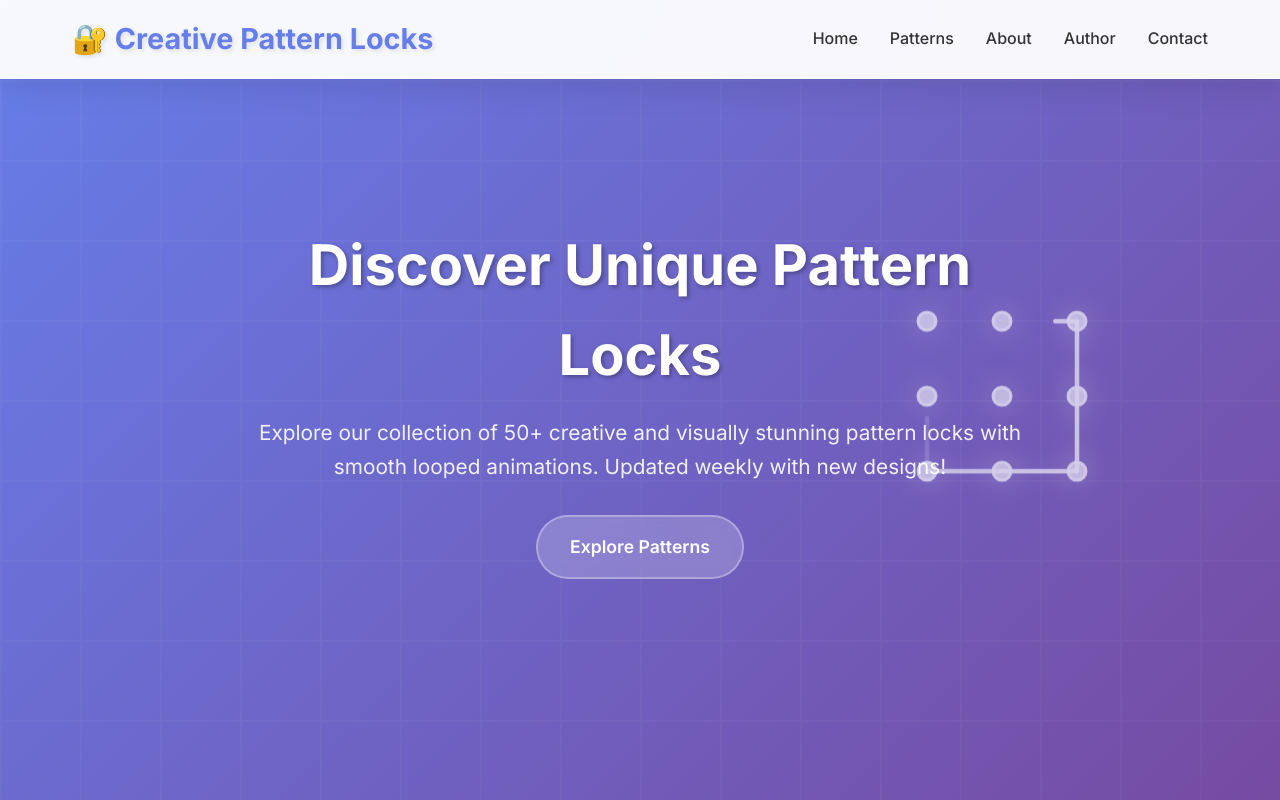
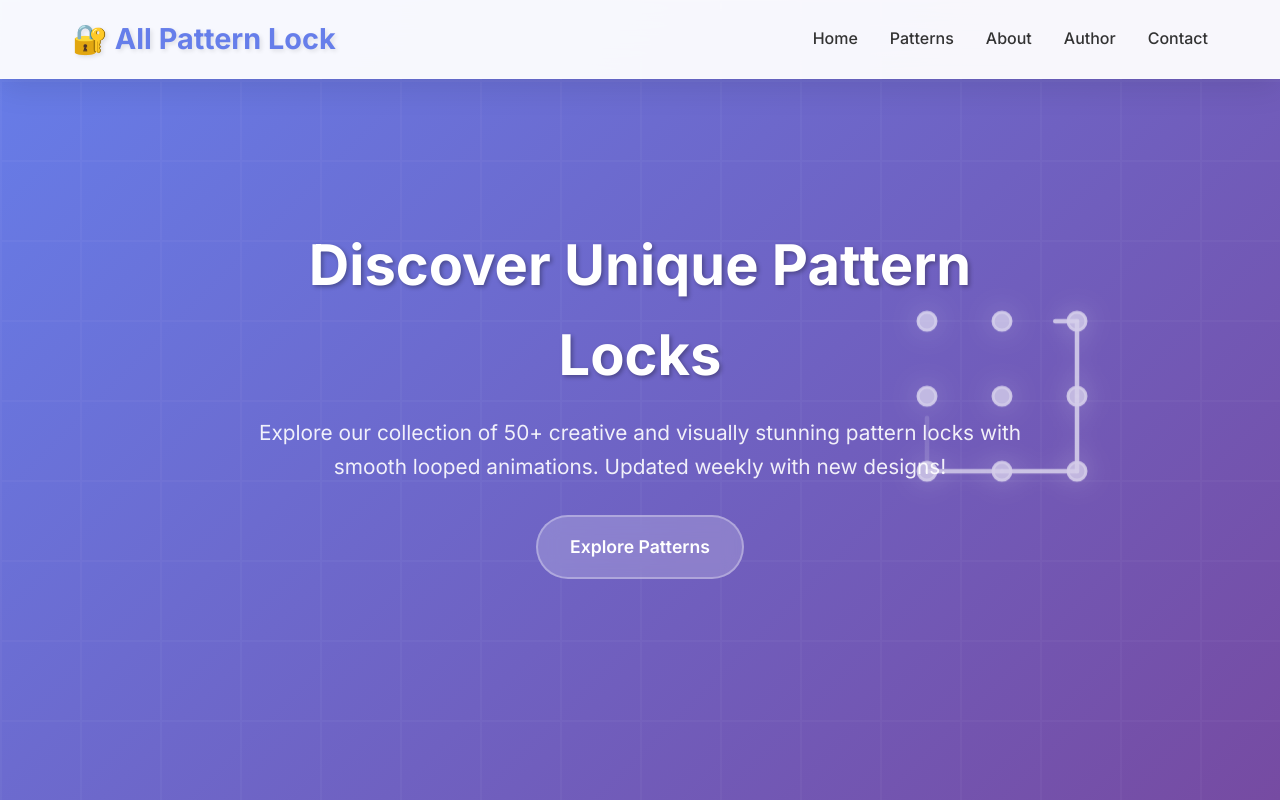
Before and after one commit to hat988/lockpatternsv1, a plain HTML site: page index.html in a window 1280 px wide. Shown: the top 800 px of the page. Drawn offline with Linux system fonts and the light colour scheme.

Commit message:
Update index.html

```diff
--- a/index.html
+++ b/index.html
@@ -36,7 +36,7 @@
     <header>
         <div class="header-content">
             <div class="logo">
-                <h1>🔐 Creative Pattern Locks</h1>
+                <h1>🔐 All Pattern Lock</h1>
             </div>
             <nav>
                 <ul>
```
